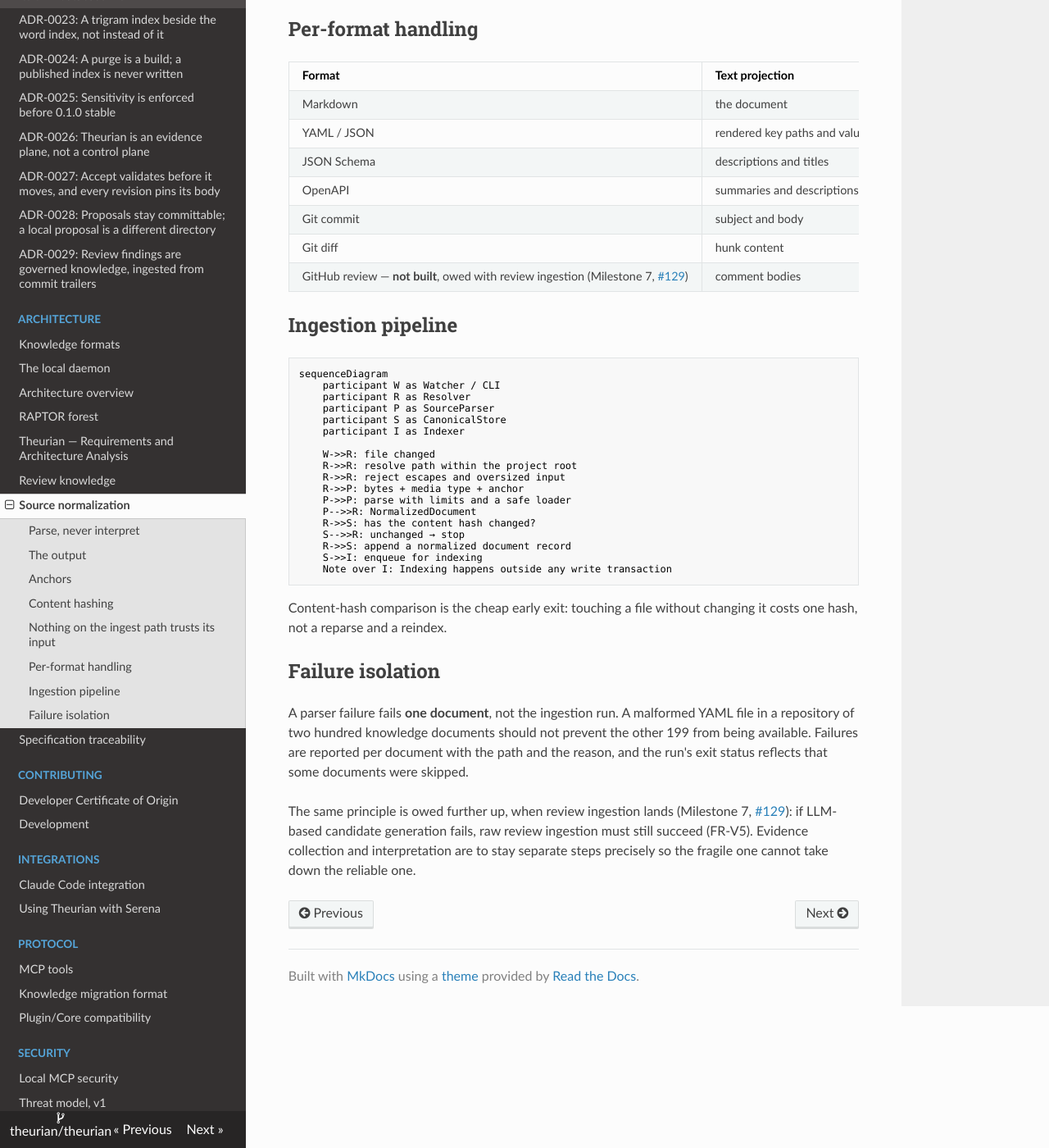
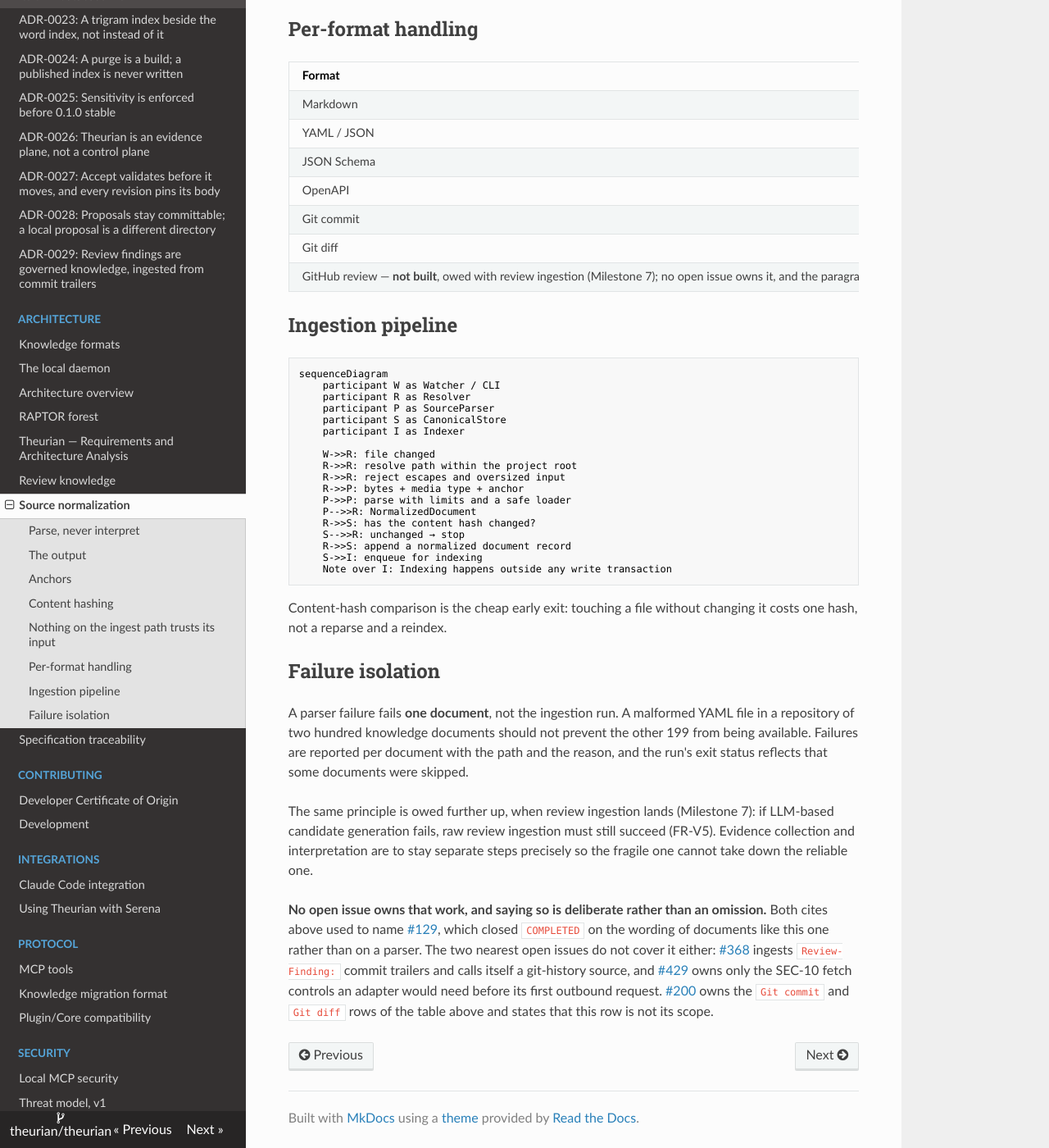
Before and after one commit to theurian/theurian, an MkDocs documentation site: the page built from docs/architecture/source-normalization.md, in a window 1280 px wide and 1400 px high, scrolled down 3282 px. Shown: the whole window at 82% size. Built offline with MkDocs 1.6.1, drawn with Linux system fonts in a browser that asks for light colours.

Commit message:
docs(architecture): repoint two architecture documents off closed #129/#39 — #428
`requirements-analysis.md` §6.2 named closed #39 as the filing that holds
T-16's install-time gap; it now names #80, the live owner, and keeps #39 as
the filing that closed on its documentation half.

`source-normalization.md` named closed #129 twice as the owner of unbuilt
GitHub review ingestion — once in the per-format table's `GitHub review`
row, once in the FR-V5 paragraph under *Failure isolation*. Repointing was
not available: no open issue owns that work. Measured 2026-09-01 against
the full open set (164 issues) by title and body for `reviewIngestion`,
`KnowledgeCandidate`, `ReviewProvider`, `ReviewThread`, `PromotionGate`,
`FR-V5` and `review ingestion` — #368 is `Review-Finding:` trailer
ingestion and calls itself a git-history source, #223 is external tools,
#429 owns only the SEC-10 fetch controls, and #200's own body says the
`GitHub review` row is outside its scope.

So the cites are replaced by a stated absence rather than by another
number, which is the threat model's idiom for the same situation. Naming a
closed issue is what made both lines wrong; naming an issue that does not
cover the work would repeat it one number over — the mistake #429 was
opened to correct after T-7 was repointed at #368.

Part of the #428 repo-wide sweep of closed #129/#39/#198 owner cites.

Signed-off-by: Takehide Uchida <utchy@graphnote-design.com>

```diff
--- a/docs/architecture/source-normalization.md
+++ b/docs/architecture/source-normalization.md
@@ -167,7 +167,7 @@ query-side timeout that is still owed.
 | OpenAPI | summaries and descriptions | paths, operations, parameters, responses |
 | Git commit | subject and body | author, tree, parents, changed paths |
 | Git diff | hunk content | file paths, line ranges, change type |
-| GitHub review — **not built**, owed with review ingestion (Milestone 7, [#129](https://github.com/theurian/theurian/issues/129)) | comment bodies | thread structure, resolution, target lines, fix commit |
+| GitHub review — **not built**, owed with review ingestion (Milestone 7); no open issue owns it, and the paragraph under *Failure isolation* below says which issues do not | comment bodies | thread structure, resolution, target lines, fix commit |
 
 ## Ingestion pipeline
 
@@ -203,8 +203,19 @@ other 199 from being available. Failures are reported per document with the path
 and the reason, and the run's exit status reflects that some documents were
 skipped.
 
-The same principle is owed further up, when review ingestion lands (Milestone 7,
-[#129](https://github.com/theurian/theurian/issues/129)): if LLM-based candidate
-generation fails, raw review ingestion must still succeed (FR-V5). Evidence
-collection and interpretation are to stay separate steps precisely so the fragile
-one cannot take down the reliable one.
+The same principle is owed further up, when review ingestion lands (Milestone 7):
+if LLM-based candidate generation fails, raw review ingestion must still succeed
+(FR-V5). Evidence collection and interpretation are to stay separate steps
+precisely so the fragile one cannot take down the reliable one.
+
+**No open issue owns that work, and saying so is deliberate rather than an
+omission.** Both cites above used to name
+[#129](https://github.com/theurian/theurian/issues/129), which closed
+`COMPLETED` on the wording of documents like this one rather than on a parser.
+The two nearest open issues do not cover it either:
+[#368](https://github.com/theurian/theurian/issues/368) ingests `Review-Finding:`
+commit trailers and calls itself a git-history source, and
+[#429](https://github.com/theurian/theurian/issues/429) owns only the SEC-10
+fetch controls an adapter would need before its first outbound request.
+[#200](https://github.com/theurian/theurian/issues/200) owns the `Git commit` and
+`Git diff` rows of the table above and states that this row is not its scope.
```
Also changed, not shown: docs/architecture/requirements-analysis.md (+6 -4 lines).
